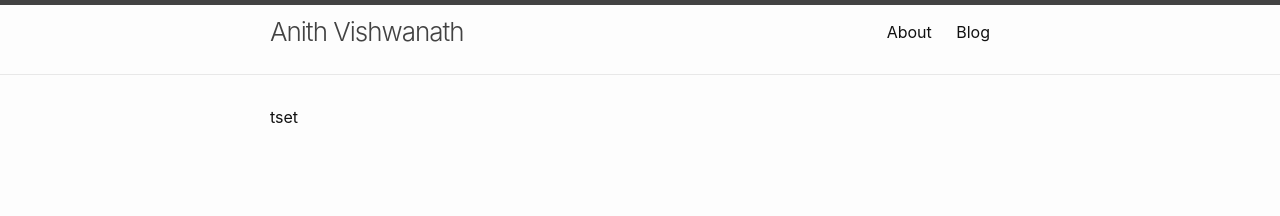
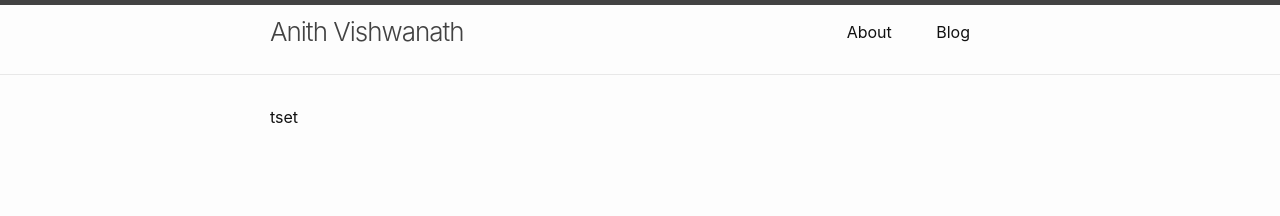
Before and after one commit to anithvishwanath/anithvishwanath.github.io, a Jekyll site: the page built from pages/blog.html, in a window 1280 px wide. Shown: the top 216 px of the page. Built offline with Jekyll 4.4.1, drawn with Linux system fonts in a browser that asks for light colours.

Commit message:
Update main.css

```diff
--- a/assets/main.css
+++ b/assets/main.css
@@ -255,7 +255,7 @@ table {
 .trigger li {
   list-style-type: none;
   display: inline-block;
-  margin-right: 20px;
+  margin-right: 40px;
 }
 
 /**
@@ -311,7 +311,7 @@ table {
     width: -webkit-calc(100% - (30px / 2));
     width: calc(100% - (30px / 2)); } }
 
-.copy {
+.copy p {
   text-align: right;
 }
 
```
